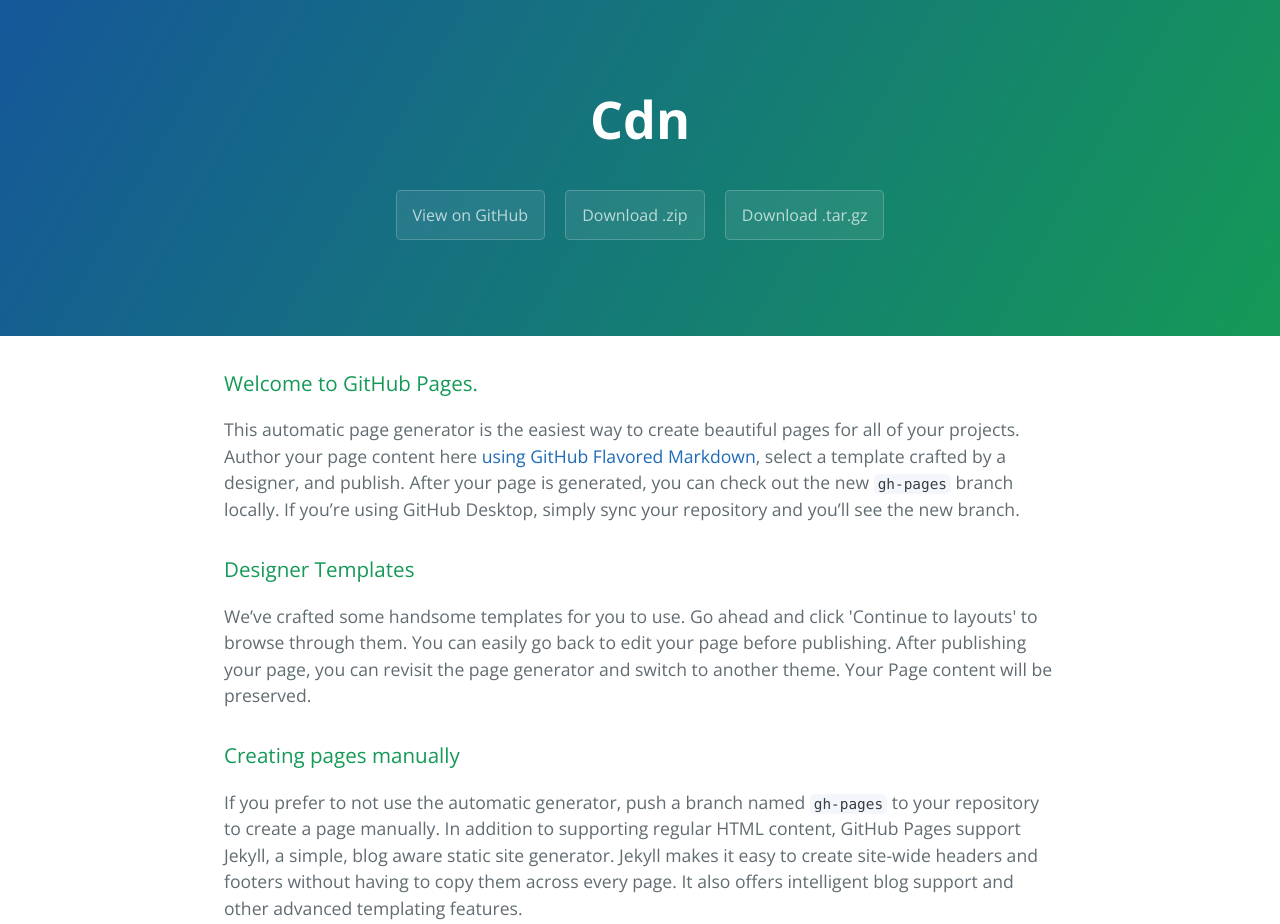
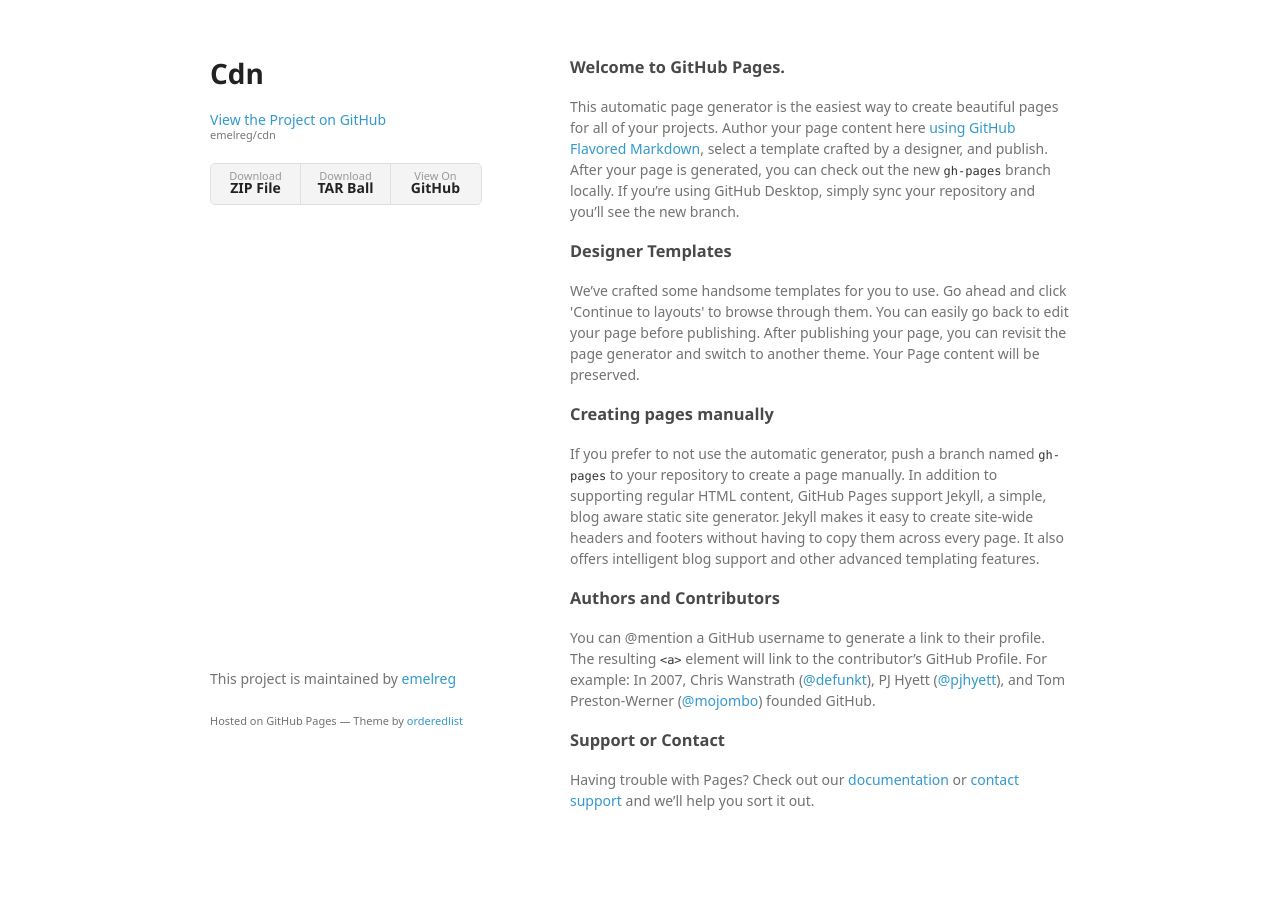
Before and after one commit to emelreg/cdn, a plain HTML site: page index.html in a window 1280 px wide. Shown: the top 924 px of the page. After the commit the page ends 881 px from the top, so only its background shows below. Drawn offline with nearby package versions, Linux system fonts and the light colour scheme; a web font is replaced by a local one.

```diff
--- a/index.html
+++ b/index.html
@@ -1,25 +1,34 @@
-<!DOCTYPE html>
-<html lang="en-us">
+<!doctype html>
+<html>
   <head>
-    <meta charset="UTF-8">
+    <meta charset="utf-8">
+    <meta http-equiv="X-UA-Compatible" content="chrome=1">
     <title>Cdn by emelreg</title>
-    <meta name="viewport" content="width=device-width, initial-scale=1">
-    <link rel="stylesheet" type="text/css" href="stylesheets/normalize.css" media="screen">
-    <link href='https://fonts.googleapis.com/css?family=Open+Sans:400,700' rel='stylesheet' type='text/css'>
-    <link rel="stylesheet" type="text/css" href="stylesheets/stylesheet.css" media="screen">
-    <link rel="stylesheet" type="text/css" href="stylesheets/github-light.css" media="screen">
+
+    <link rel="stylesheet" href="stylesheets/styles.css">
+    <link rel="stylesheet" href="stylesheets/github-light.css">
+    <meta name="viewport" content="width=device-width">
+    <!--[if lt IE 9]>
+    <script src="//html5shiv.googlecode.com/svn/trunk/html5.js"></script>
+    <![endif]-->
   </head>
   <body>
-    <section class="page-header">
-      <h1 class="project-name">Cdn</h1>
-      <h2 class="project-tagline"></h2>
-      <a href="https://github.com/emelreg/cdn" class="btn">View on GitHub</a>
-      <a href="https://github.com/emelreg/cdn/zipball/master" class="btn">Download .zip</a>
-      <a href="https://github.com/emelreg/cdn/tarball/master" class="btn">Download .tar.gz</a>
-    </section>
+    <div class="wrapper">
+      <header>
+        <h1>Cdn</h1>
+        <p></p>
 
-    <section class="main-content">
-      <h3>
+        <p class="view"><a href="https://github.com/emelreg/cdn">View the Project on GitHub <small>emelreg/cdn</small></a></p>
+
+
+        <ul>
+          <li><a href="https://github.com/emelreg/cdn/zipball/master">Download <strong>ZIP File</strong></a></li>
+          <li><a href="https://github.com/emelreg/cdn/tarball/master">Download <strong>TAR Ball</strong></a></li>
+          <li><a href="https://github.com/emelreg/cdn">View On <strong>GitHub</strong></a></li>
+        </ul>
+      </header>
+      <section>
+        <h3>
 <a id="welcome-to-github-pages" class="anchor" href="#welcome-to-github-pages" aria-hidden="true"><span aria-hidden="true" class="octicon octicon-link"></span></a>Welcome to GitHub Pages.</h3>
 
 <p>This automatic page generator is the easiest way to create beautiful pages for all of your projects. Author your page content here <a href="https://guides.github.com/features/mastering-markdown/">using GitHub Flavored Markdown</a>, select a template crafted by a designer, and publish. After your page is generated, you can check out the new <code>gh-pages</code> branch locally. If you’re using GitHub Desktop, simply sync your repository and you’ll see the new branch.</p>
@@ -43,15 +52,13 @@
 <a id="support-or-contact" class="anchor" href="#support-or-contact" aria-hidden="true"><span aria-hidden="true" class="octicon octicon-link"></span></a>Support or Contact</h3>
 
 <p>Having trouble with Pages? Check out our <a href="https://help.github.com/pages">documentation</a> or <a href="https://github.com/contact">contact support</a> and we’ll help you sort it out.</p>
-
-      <footer class="site-footer">
-        <span class="site-footer-owner"><a href="https://github.com/emelreg/cdn">Cdn</a> is maintained by <a href="https://github.com/emelreg">emelreg</a>.</span>
-
-        <span class="site-footer-credits">This page was generated by <a href="https://pages.github.com">GitHub Pages</a> using the <a href="https://github.com/jasonlong/cayman-theme">Cayman theme</a> by <a href="https://twitter.com/jasonlong">Jason Long</a>.</span>
+      </section>
+      <footer>
+        <p>This project is maintained by <a href="https://github.com/emelreg">emelreg</a></p>
+        <p><small>Hosted on GitHub Pages &mdash; Theme by <a href="https://github.com/orderedlist">orderedlist</a></small></p>
       </footer>
-
-    </section>
-
+    </div>
+    <script src="javascripts/scale.fix.js"></script>
 
   </body>
 </html>
--- /dev/null
+++ b/javascripts/scale.fix.js
@@ -0,0 +1,17 @@
+var metas = document.getElementsByTagName('meta');
+var i;
+if (navigator.userAgent.match(/iPhone/i)) {
+  for (i=0; i<metas.length; i++) {
+    if (metas[i].name == "viewport") {
+      metas[i].content = "width=device-width, minimum-scale=1.0, maximum-scale=1.0";
+    }
+  }
+  document.addEventListener("gesturestart", gestureStart, false);
+}
+function gestureStart() {
+  for (i=0; i<metas.length; i++) {
+    if (metas[i].name == "viewport") {
+      metas[i].content = "width=device-width, minimum-scale=0.25, maximum-scale=1.6";
+    }
+  }
+}
--- /dev/null
+++ b/stylesheets/styles.css
@@ -0,0 +1,324 @@
+@font-face {
+  font-family: 'Noto Sans';
+  font-weight: 400;
+  font-style: normal;
+  src: url('../fonts/Noto-Sans-regular/Noto-Sans-regular.eot');
+  src: url('../fonts/Noto-Sans-regular/Noto-Sans-regular.eot?#iefix') format('embedded-opentype'),
+       local('Noto Sans'),
+       local('Noto-Sans-regular'),
+       url('../fonts/Noto-Sans-regular/Noto-Sans-regular.woff2') format('woff2'),
+       url('../fonts/Noto-Sans-regular/Noto-Sans-regular.woff') format('woff'),
+       url('../fonts/Noto-Sans-regular/Noto-Sans-regular.ttf') format('truetype'),
+       url('../fonts/Noto-Sans-regular/Noto-Sans-regular.svg#NotoSans') format('svg');
+}
+
+@font-face {
+  font-family: 'Noto Sans';
+  font-weight: 700;
+  font-style: normal;
+  src: url('../fonts/Noto-Sans-700/Noto-Sans-700.eot');
+  src: url('../fonts/Noto-Sans-700/Noto-Sans-700.eot?#iefix') format('embedded-opentype'),
+       local('Noto Sans Bold'),
+       local('Noto-Sans-700'),
+       url('../fonts/Noto-Sans-700/Noto-Sans-700.woff2') format('woff2'),
+       url('../fonts/Noto-Sans-700/Noto-Sans-700.woff') format('woff'),
+       url('../fonts/Noto-Sans-700/Noto-Sans-700.ttf') format('truetype'),
+       url('../fonts/Noto-Sans-700/Noto-Sans-700.svg#NotoSans') format('svg');
+}
+
+@font-face {
+  font-family: 'Noto Sans';
+  font-weight: 400;
+  font-style: italic;
+  src: url('../fonts/Noto-Sans-italic/Noto-Sans-italic.eot');
+  src: url('../fonts/Noto-Sans-italic/Noto-Sans-italic.eot?#iefix') format('embedded-opentype'),
+       local('Noto Sans Italic'),
+       local('Noto-Sans-italic'),
+       url('../fonts/Noto-Sans-italic/Noto-Sans-italic.woff2') format('woff2'),
+       url('../fonts/Noto-Sans-italic/Noto-Sans-italic.woff') format('woff'),
+       url('../fonts/Noto-Sans-italic/Noto-Sans-italic.ttf') format('truetype'),
+       url('../fonts/Noto-Sans-italic/Noto-Sans-italic.svg#NotoSans') format('svg');
+}
+
+@font-face {
+  font-family: 'Noto Sans';
+  font-weight: 700;
+  font-style: italic;
+  src: url('../fonts/Noto-Sans-700italic/Noto-Sans-700italic.eot');
+  src: url('../fonts/Noto-Sans-700italic/Noto-Sans-700italic.eot?#iefix') format('embedded-opentype'),
+       local('Noto Sans Bold Italic'),
+       local('Noto-Sans-700italic'),
+       url('../fonts/Noto-Sans-700italic/Noto-Sans-700italic.woff2') format('woff2'),
+       url('../fonts/Noto-Sans-700italic/Noto-Sans-700italic.woff') format('woff'),
+       url('../fonts/Noto-Sans-700italic/Noto-Sans-700italic.ttf') format('truetype'),
+       url('../fonts/Noto-Sans-700italic/Noto-Sans-700italic.svg#NotoSans') format('svg');
+}
+
+body {
+  background-color: #fff;
+  padding:50px;
+  font: 14px/1.5 "Noto Sans", "Helvetica Neue", Helvetica, Arial, sans-serif;
+  color:#727272;
+  font-weight:400;
+}
+
+h1, h2, h3, h4, h5, h6 {
+  color:#222;
+  margin:0 0 20px;
+}
+
+p, ul, ol, table, pre, dl {
+  margin:0 0 20px;
+}
+
+h1, h2, h3 {
+  line-height:1.1;
+}
+
+h1 {
+  font-size:28px;
+}
+
+h2 {
+  color:#393939;
+}
+
+h3, h4, h5, h6 {
+  color:#494949;
+}
+
+a {
+  color:#39c;
+  text-decoration:none;
+}
+
+a:hover {
+  color:#069;
+}
+
+a small {
+  font-size:11px;
+  color:#777;
+  margin-top:-0.3em;
+  display:block;
+}
+
+a:hover small {
+  color:#777;
+}
+
+.wrapper {
+  width:860px;
+  margin:0 auto;
+}
+
+blockquote {
+  border-left:1px solid #e5e5e5;
+  margin:0;
+  padding:0 0 0 20px;
+  font-style:italic;
+}
+
+code, pre {
+  font-family:Monaco, Bitstream Vera Sans Mono, Lucida Console, Terminal, Consolas, Liberation Mono, DejaVu Sans Mono, Courier New, monospace;
+  color:#333;
+  font-size:12px;
+}
+
+pre {
+  padding:8px 15px;
+  background: #f8f8f8;
+  border-radius:5px;
+  border:1px solid #e5e5e5;
+  overflow-x: auto;
+}
+
+table {
+  width:100%;
+  border-collapse:collapse;
+}
+
+th, td {
+  text-align:left;
+  padding:5px 10px;
+  border-bottom:1px solid #e5e5e5;
+}
+
+dt {
+  color:#444;
+  font-weight:700;
+}
+
+th {
+  color:#444;
+}
+
+img {
+  max-width:100%;
+}
+
+header {
+  width:270px;
+  float:left;
+  position:fixed;
+  -webkit-font-smoothing:subpixel-antialiased;
+}
+
+header ul {
+  list-style:none;
+  height:40px;
+  padding:0;
+  background: #f4f4f4;
+  border-radius:5px;
+  border:1px solid #e0e0e0;
+  width:270px;
+}
+
+header li {
+  width:89px;
+  float:left;
+  border-right:1px solid #e0e0e0;
+  height:40px;
+}
+
+header li:first-child a {
+  border-radius:5px 0 0 5px;
+}
+
+header li:last-child a {
+  border-radius:0 5px 5px 0;
+}
+
+header ul a {
+  line-height:1;
+  font-size:11px;
+  color:#999;
+  display:block;
+  text-align:center;
+  padding-top:6px;
+  height:34px;
+}
+
+header ul a:hover {
+  color:#999;
+}
+
+header ul a:active {
+  background-color:#f0f0f0;
+}
+
+strong {
+  color:#222;
+  font-weight:700;
+}
+
+header ul li + li + li {
+  border-right:none;
+  width:89px;
+}
+
+header ul a strong {
+  font-size:14px;
+  display:block;
+  color:#222;
+}
+
+section {
+  width:500px;
+  float:right;
+  padding-bottom:50px;
+}
+
+small {
+  font-size:11px;
+}
+
+hr {
+  border:0;
+  background:#e5e5e5;
+  height:1px;
+  margin:0 0 20px;
+}
+
+footer {
+  width:270px;
+  float:left;
+  position:fixed;
+  bottom:50px;
+  -webkit-font-smoothing:subpixel-antialiased;
+}
+
+@media print, screen and (max-width: 960px) {
+
+  div.wrapper {
+    width:auto;
+    margin:0;
+  }
+
+  header, section, footer {
+    float:none;
+    position:static;
+    width:auto;
+  }
+
+  header {
+    padding-right:320px;
+  }
+
+  section {
+    border:1px solid #e5e5e5;
+    border-width:1px 0;
+    padding:20px 0;
+    margin:0 0 20px;
+  }
+
+  header a small {
+    display:inline;
+  }
+
+  header ul {
+    position:absolute;
+    right:50px;
+    top:52px;
+  }
+}
+
+@media print, screen and (max-width: 720px) {
+  body {
+    word-wrap:break-word;
+  }
+
+  header {
+    padding:0;
+  }
+
+  header ul, header p.view {
+    position:static;
+  }
+
+  pre, code {
+    word-wrap:normal;
+  }
+}
+
+@media print, screen and (max-width: 480px) {
+  body {
+    padding:15px;
+  }
+
+  header ul {
+    width:99%;
+  }
+
+  header li, header ul li + li + li {
+    width:33%;
+  }
+}
+
+@media print {
+  body {
+    padding:0.4in;
+    font-size:12pt;
+    color:#444;
+  }
+}
```
